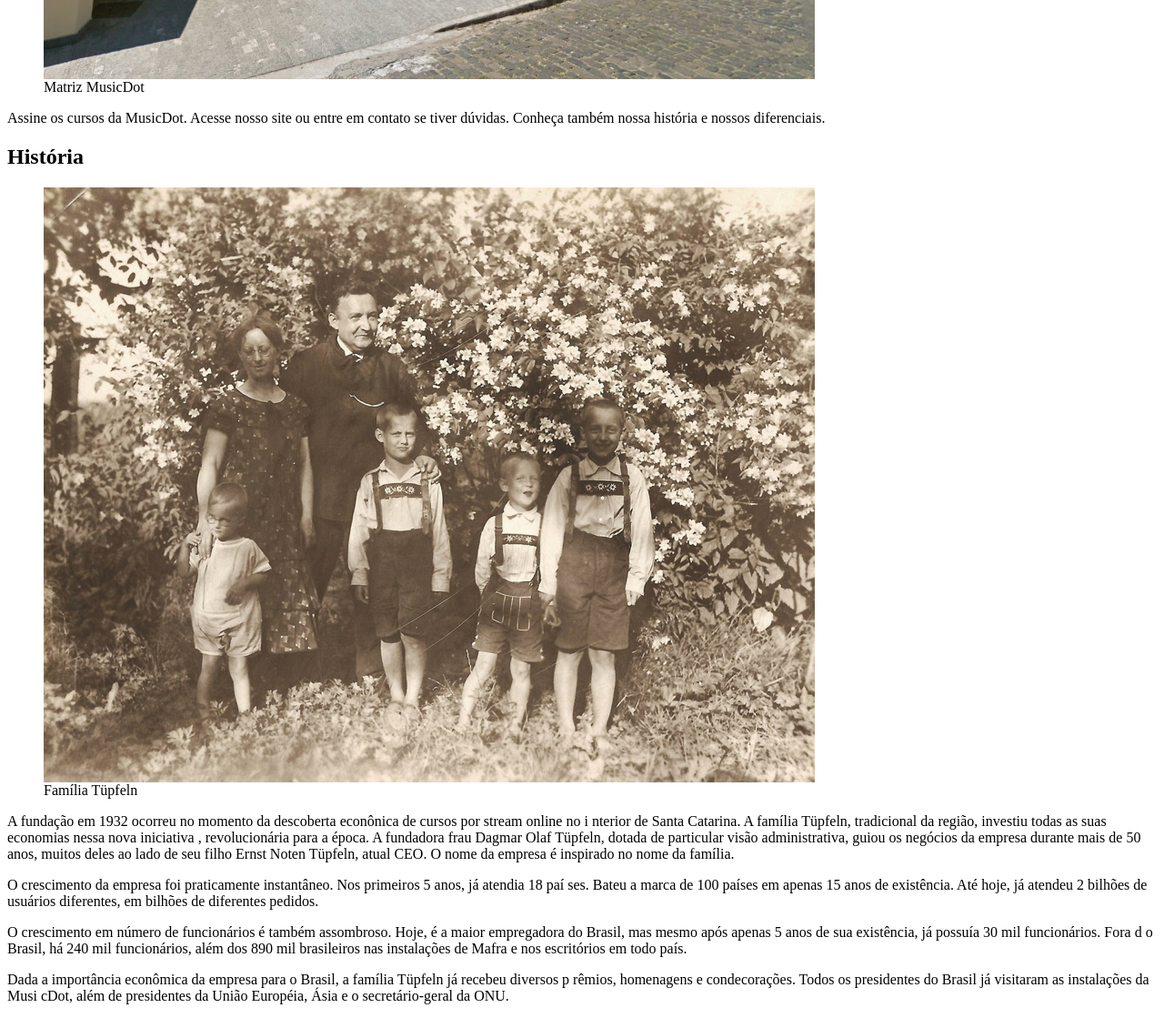
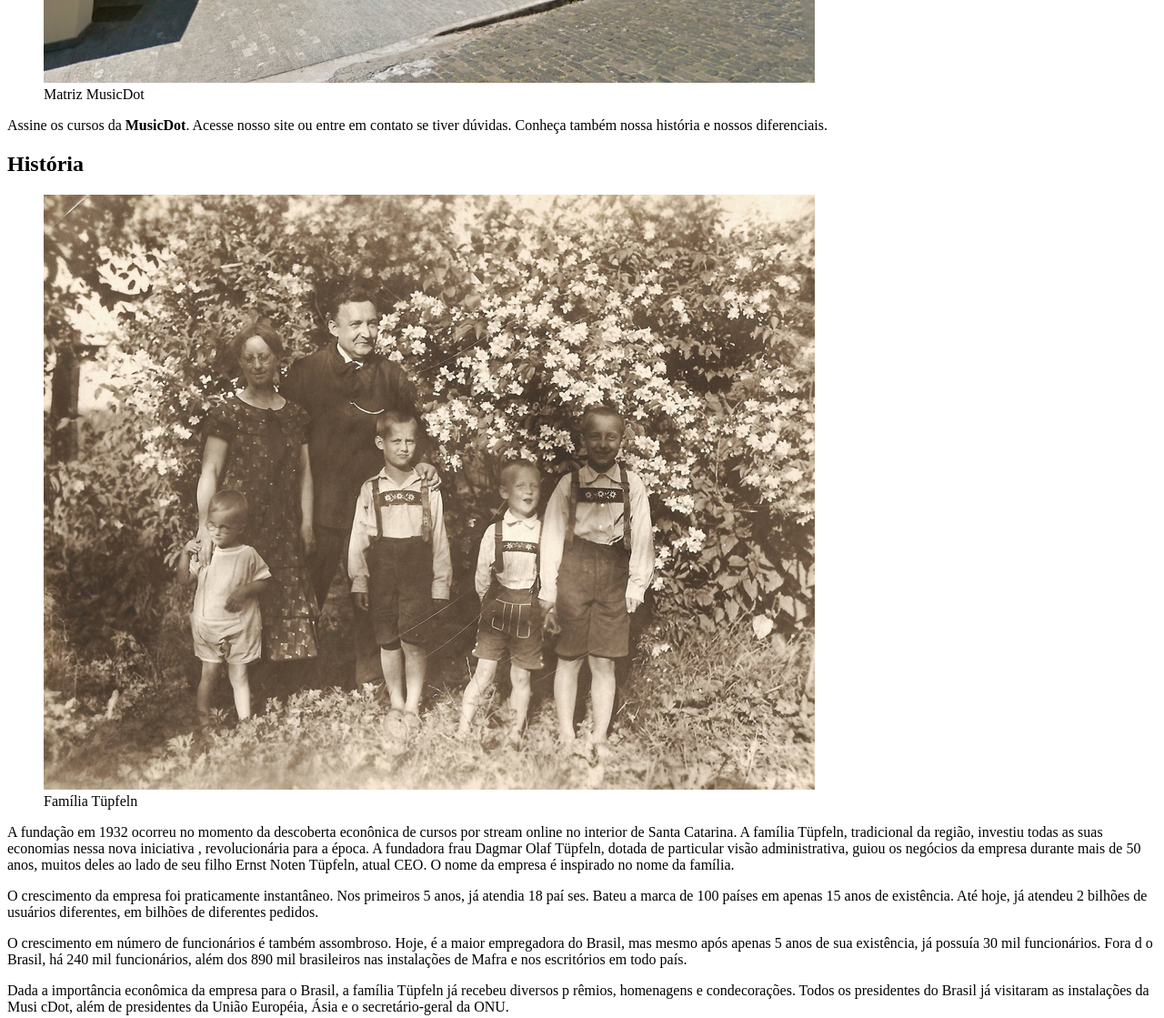
Before and after one commit to profnaidson/webdesign-1aii-t1, a plain HTML site: page sobre.html in a window 1280 px wide. Shown: the part 720-1839 px from the top of the page at 91% size. Drawn offline with Linux system fonts and the light colour scheme.

Commit message:
Add files via upload

```diff
--- a/sobre.html
+++ b/sobre.html
@@ -1,3 +1,15 @@
+<!DOCTYPE html>
+<html lang="pt-BR">
+<head>
+    <meta charset="UTF-8">
+    <meta name="viewport" content="width=device-width, initial-scale=1.0">
+    <title>
+        MusicDot|Sobre a empresa
+    </title>
+    <link href="img/favicon.ico" rel="icon">
+    <link rel="stylesheet" href="css/estilos.css">
+</head>
+<body>
     <img src="img/logo.svg" alt="MusicDot">
 
     <h1> Sobre a empresa</h1>
@@ -21,7 +33,7 @@ s cursos. Nossa matriz:
     </figure>
 
     <p>
- Assine os cursos da MusicDot. Acesse nosso site ou entre em contato
+        Assine os cursos da <strong>MusicDot</strong>. Acesse nosso site ou entre em contato
         se tiver dúvidas. Conheça também nossa história e nossos diferenciais.
     </p>
 
@@ -33,11 +45,9 @@ s cursos. Nossa matriz:
     </figure>
 
     <p>
-A fundação em 1932 ocorreu no momento da descoberta econônica de cursos por stream online no i
-nterior de Santa Catarina. A família Tüpfeln, tradicional da região, investiu todas as suas economias nessa nova iniciativa
-,
-revolucionária para a época. A fundadora frau Dagmar Olaf Tüpfeln, dotada de particular visão
-administrativa, guiou os negócios da empresa durante mais de 50 anos, muitos deles ao lado
+        A fundação em 1932 ocorreu no momento da descoberta econônica de cursos por stream online no
+        interior de Santa Catarina. A família Tüpfeln, tradicional da região, investiu todas as suas economias nessa nova iniciativa
+        , revolucionária para a época. A fundadora frau Dagmar Olaf Tüpfeln, dotada de particular visão administrativa, guiou os negócios da empresa durante mais de 50 anos, muitos deles ao lado
         de seu filho Ernst Noten Tüpfeln, atual CEO. O nome da empresa é inspirado no nome da família.
     </p>
 
@@ -59,3 +69,6 @@ Dada a importância econômica da empresa para o Brasil, a família Tüpfeln já
         rêmios, homenagens e condecorações. Todos os presidentes do Brasil já visitaram as instalações da Musi
         cDot, além de presidentes da União Européia, Ásia e o secretário-geral da ONU.
     </p>
+
+    </body>
+</html>
```
Lines whose indentation alone changed are shown as unchanged.
